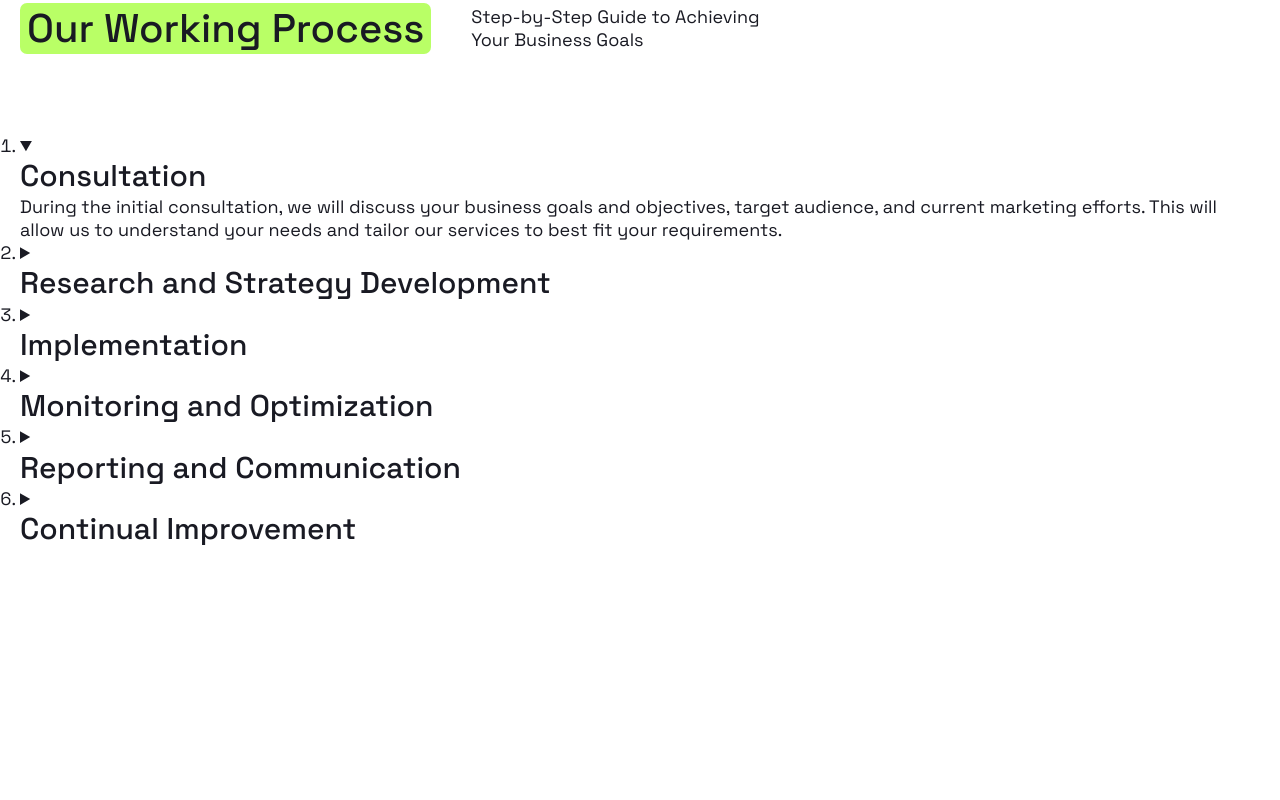
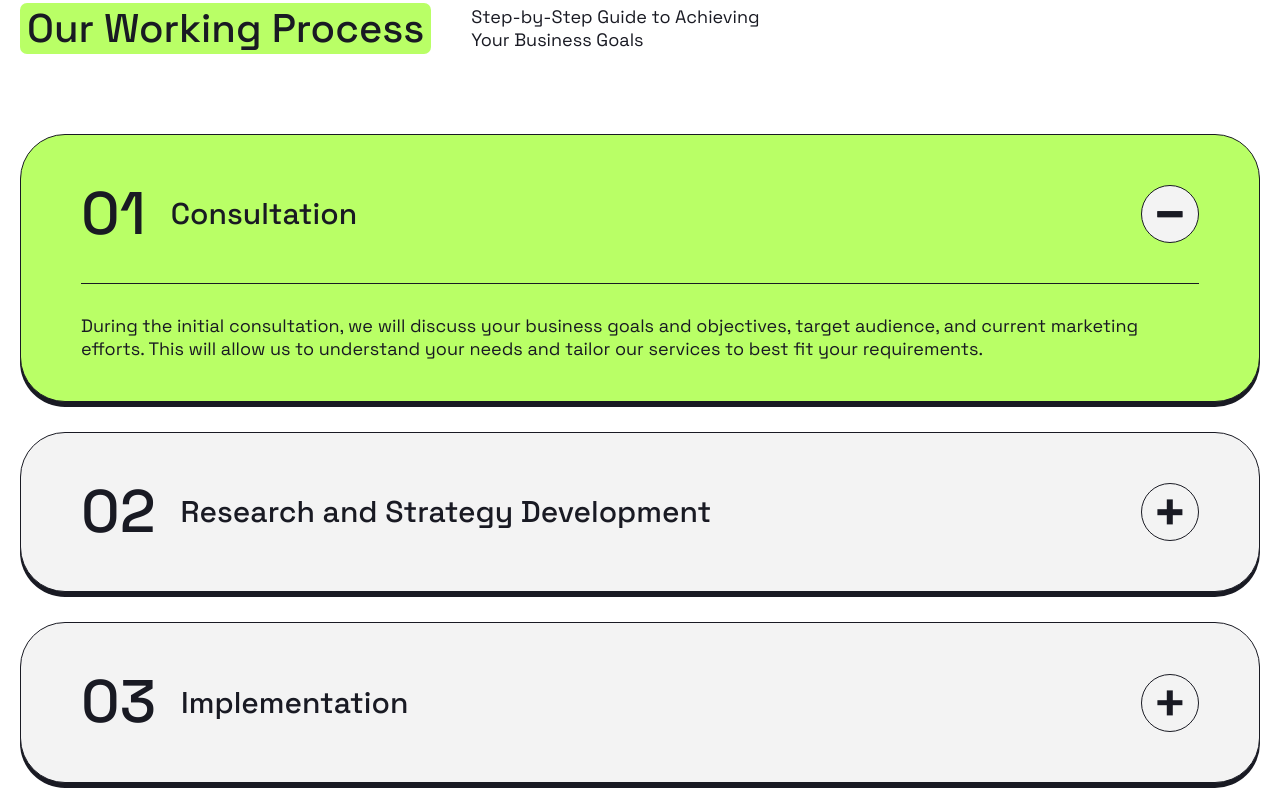
Before and after one commit to hrmvlg/positivus, a plain HTML site: page index.html in a window 1280 px wide. Shown: the part 3080-3880 px from the top of the page. Before the commit the page ends 3678 px from the top, so only its background shows below. Drawn offline with Linux system fonts and the light colour scheme.

Commit message:
working-process styles

```diff
--- /dev/null
+++ b/styles/blocks/_working-process.scss
@@ -0,0 +1,84 @@
+.working-process {
+    &__list {
+        display: flex;
+        flex-direction: column;
+        row-gap: 30px;
+        counter-reset: custom;
+        list-style: none;
+
+    }
+
+    &__item{
+        counter-increment: custom;
+
+    }
+
+    &__accordion {
+        --indicatorVerticalRotate: 90deg;
+
+        padding: 41px 60px;
+        background-color: var(--color-gray);
+        border-radius: var(--border-radius-large);
+        border: var(--border);
+        box-shadow: var(--shadow);
+        transition-duration: var(--transition-duration);
+
+        @include hover {
+            background-color: var(--color-accent);
+        }
+
+        &[open] {
+            background-color: var(--color-accent);
+            --indicatorVerticalRotate: 0deg;
+        }
+
+        &-header{
+            display: flex;
+            justify-content: space-between;
+            align-items: center;
+            column-gap: 50px;
+            cursor: pointer;
+            user-select: none;
+        }
+
+        &-title{
+            display: flex;
+            align-items: center;
+            column-gap: 25px;
+            &::before{
+                 content: '0' counter(custom);
+                 font-size: 2em;
+            }
+        }
+
+        &-indicator{
+            @include flex-center;
+            @include square(58px);
+
+            position: relative;
+
+            background-color: var(--color-gray);
+            border: var(--border);
+            border-radius: 50%;
+
+            &::before, &::after{
+                @include abs-center;
+                width: 45%;
+                height: 10%;
+                content: '';
+                background-color: var(--color-dark);
+            }
+
+            &::after{
+                rotate: var(--indicatorVerticalRotate);
+                transition-duration: var(--transition-duration );
+            }
+        }
+
+        &-body{
+            margin-top: 30px;
+            padding-top: 30px;
+            border-top: var(--border);
+        }
+    }
+}
--- a/styles/styles.scss
+++ b/styles/styles.scss
@@ -20,4 +20,5 @@
     'blocks/services',
     'blocks/service-card',
     'blocks/banner',
-    'blocks/case-studies';
+    'blocks/case-studies',
+    'blocks/working-process';
```
Also changed, not shown: styles/styles.css.
